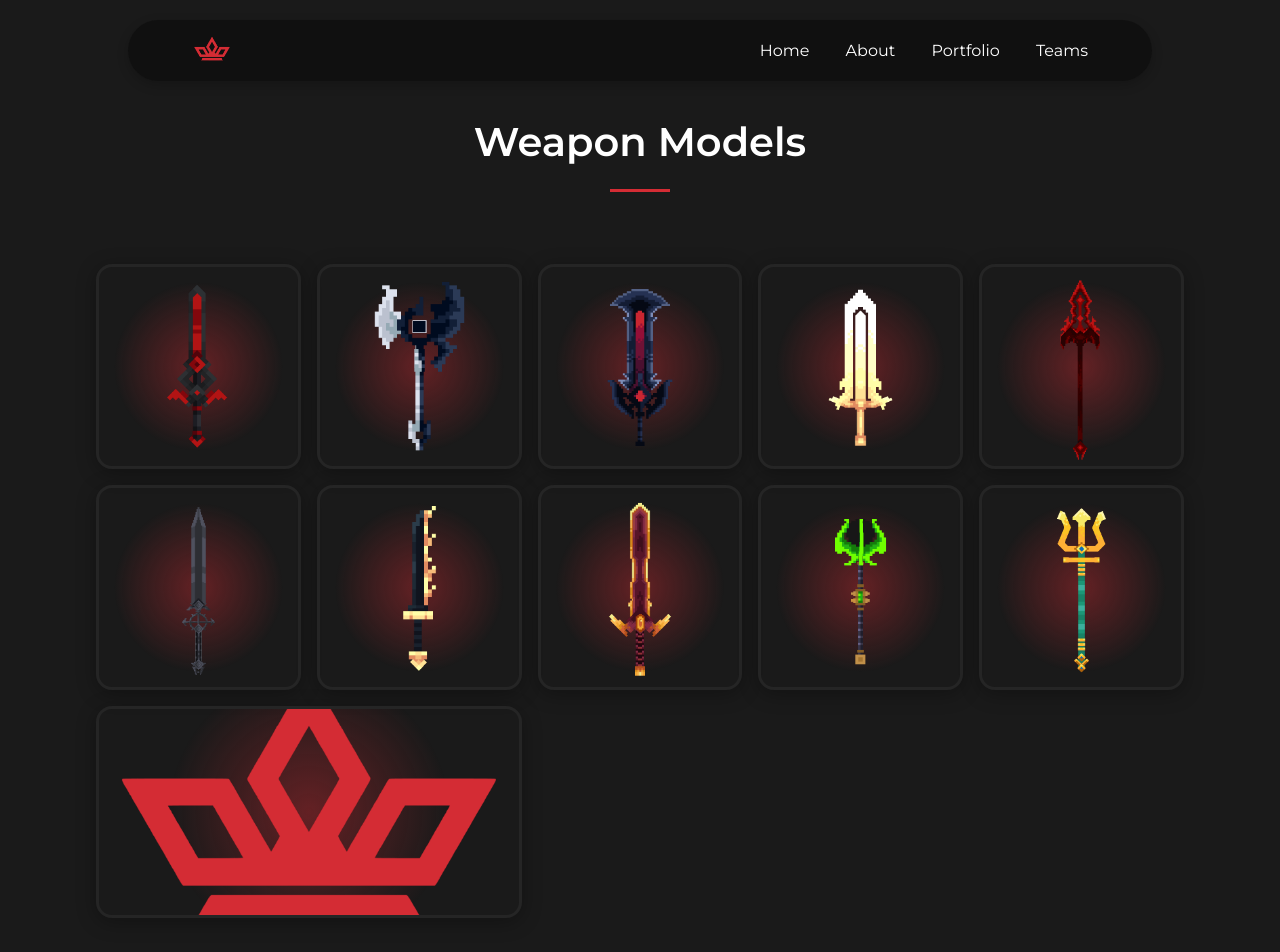
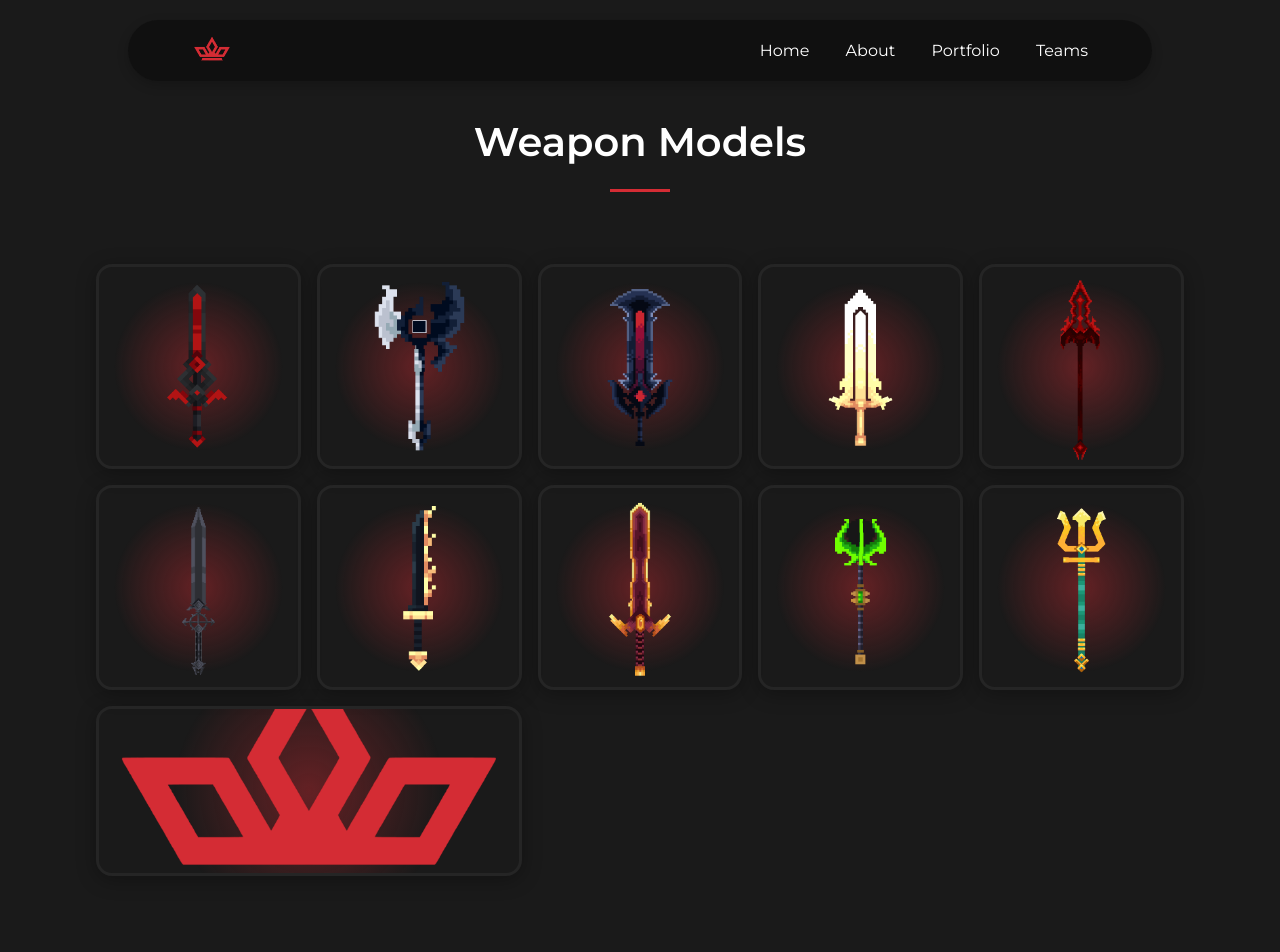
Before and after one commit to Noctenz/Sovereign-Studio, a plain HTML site: page portofolio.html in a window 1280 px wide. Shown: the top 952 px of the page. Drawn offline with Linux system fonts and the light colour scheme.

Commit message:
Test Span-2

```diff
--- a/portofolio.html
+++ b/portofolio.html
@@ -40,7 +40,7 @@
 
     .portfolio-item.span-2 {
       grid-column: span 2;
-      aspect-ratio: 2 / 1;
+      aspect-ratio: 2.5 / 1;
     }
 
 
```
